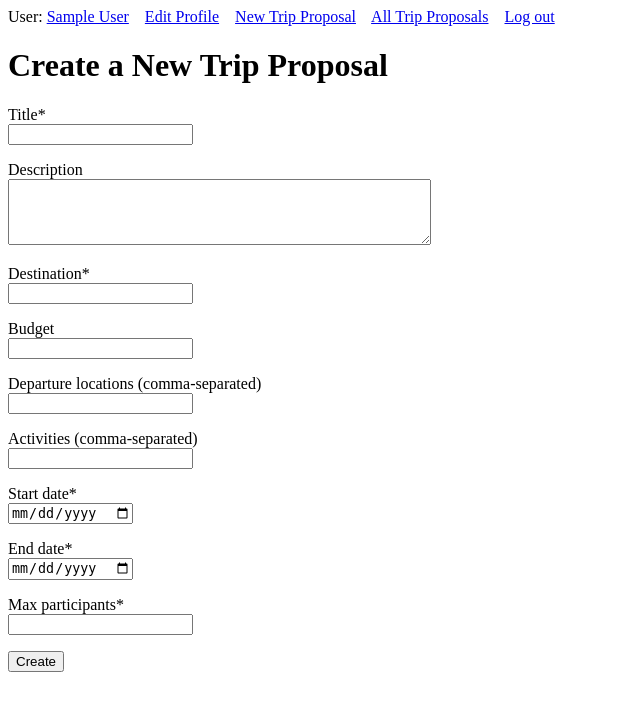
After one commit to oliverdacre/travel-together, a Flask app: page /trip/new in a window 1280 px wide. The commit adds this page. Shown: the top 711 px of the page, without its empty margins (0-640 px from the left). Run offline with Flask 3, Linux system fonts and the light colour scheme; the visitor is signed in with stand-in values (Sample User, id 1).

Commit message:
feat: new proposal, view proposal details, view list of all proposals

```diff
--- a/travel/__init__.py
+++ b/travel/__init__.py
@@ -36,6 +36,9 @@ def create_app():
     from . import auth
     app.register_blueprint(auth.bp)
 
+    from . import trip
+    app.register_blueprint(trip.bp)
+
     # Add template filter for user profile links
     @app.template_filter('user_link')
     def user_link_filter(user):
--- a/travel/templates/base.html
+++ b/travel/templates/base.html
@@ -13,6 +13,8 @@
       {% if current_user.is_authenticated %}
         <span>User: <a href="{{ url_for('main.profile', user_id=current_user.id) }}">{{ current_user.name }}</a></span>
         <a href="{{ url_for('main.edit_profile') }}">Edit Profile</a>
+        <a href="{{ url_for('trip.new_trip') }}">New Trip Proposal</a>
+        <a href="{{ url_for('trip.list_all') }}">All Trip Proposals</a>
         <a href="{{ url_for('auth.logout') }}">Log out</a>
       {% else %}
         <a href="{{ url_for('auth.login') }}">Log in</a>
--- /dev/null
+++ b/travel/templates/trip/new_trip.html
@@ -0,0 +1,44 @@
+{% extends "base.html" %}
+{% block content %}
+<h1>Create a New Trip Proposal</h1>
+
+<form method="POST">
+  <p>
+    <label>Title*</label><br>
+    <input type="text" name="title" maxlength="100" required>
+  </p>
+  <p>
+    <label>Description</label><br>
+    <textarea name="description" maxlength="500" rows="4" cols="50"></textarea>
+  </p>
+  <p>
+    <label>Destination*</label><br>
+    <input type="text" name="destination" maxlength="100" required>
+  </p>
+  <p>
+    <label>Budget</label><br>
+    <input type="number" step="0.01" name="budget">
+  </p>
+  <p>
+    <label>Departure locations (comma-separated)</label><br>
+    <input type="text" name="departure_locations" maxlength="200">
+  </p>
+  <p>
+    <label>Activities (comma-separated)</label><br>
+    <input type="text" name="activities" maxlength="200">
+  </p>
+  <p>
+    <label>Start date*</label><br>
+    <input type="date" name="start_date" required>
+  </p>
+  <p>
+    <label>End date*</label><br>
+    <input type="date" name="end_date" required>
+  </p>
+  <p>
+    <label>Max participants*</label><br>
+    <input type="number" name="max_participants" required min="1">
+  </p>
+  <p><button type="submit">Create</button></p>
+</form>
+{% endblock %}
--- /dev/null
+++ b/travel/trip.py
@@ -0,0 +1,95 @@
+from flask import Blueprint, render_template, redirect, url_for, request, flash, abort
+import flask_login
+from datetime import datetime
+from . import db
+from .model import TripProposal, ProposalStatus
+
+bp = Blueprint("trip", __name__, url_prefix="/trip")
+
+
+@bp.route("/new")
+@flask_login.login_required
+def new_trip():
+    return render_template("trip/new_trip.html")
+
+
+@bp.route("/new", methods=["POST"])
+@flask_login.login_required
+def new_trip_post():
+    title = request.form.get("title", "").strip()
+    description = request.form.get("description", "").strip()
+    destination = request.form.get("destination", "").strip()
+    budget = request.form.get("budget", "").strip()
+    departure_locations = request.form.get("departure_locations", "").strip()
+    activities = request.form.get("activities", "").strip()
+    start_date = request.form.get("start_date", "").strip()
+    end_date = request.form.get("end_date", "").strip()
+    max_participants = request.form.get("max_participants", "").strip()
+
+    if not title or not destination or not start_date or not end_date or not max_participants:
+        flash("Please fill in all required fields (title, destination, dates, max participants).")
+        return redirect(url_for("trip.new_trip"))
+
+    try:
+        start_date_obj = datetime.strptime(start_date, "%Y-%m-%d")
+        end_date_obj = datetime.strptime(end_date, "%Y-%m-%d")
+    except ValueError:
+        flash("Invalid date format. Use YYYY-MM-DD.")
+        return redirect(url_for("trip.new_trip"))
+
+    if end_date_obj < start_date_obj:
+        flash("End date must be after start date.")
+        return redirect(url_for("trip.new_trip"))
+
+    try:
+        max_participants_int = int(max_participants)
+        if max_participants_int <= 0:
+            raise ValueError
+    except ValueError:
+        flash("Max participants must be a positive number.")
+        return redirect(url_for("trip.new_trip"))
+
+    budget_value = float(budget) if budget else None
+    current_user = flask_login.current_user
+
+    new_proposal = TripProposal(
+        title=title,
+        description=description if description else None,
+        destination=destination,
+        destination_final=False,
+        budget=budget_value,
+        budget_final=False,
+        departure_locations=departure_locations if departure_locations else None,
+        departure_location_final=False,
+        activities=activities if activities else None,
+        activities_final=False,
+        start_date=start_date_obj,
+        start_date_final=False,
+        end_date=end_date_obj,
+        end_date_final=False,
+        max_participants=max_participants_int,
+        status=ProposalStatus.open,
+        creator_id=current_user.id,
+    )
+
+    db.session.add(new_proposal)
+    db.session.commit()
+
+    flash("Trip proposal created successfully!")
+    return redirect(url_for("trip.detail", trip_id=new_proposal.id))
+
+
+@bp.route("/<int:trip_id>")
+@flask_login.login_required
+def detail(trip_id):
+    proposal = db.session.get(TripProposal, trip_id)
+    if not proposal:
+        abort(404)
+    return render_template("trip/detail.html", proposal=proposal)
+
+
+@bp.route("/all")
+@flask_login.login_required
+def list_all():
+    trips = db.session.execute(db.select(TripProposal)).scalars().all()
+    return render_template("trip/list.html", trips=trips)
```
Also changed, not shown: travel/templates/trip/detail.html (added, +54 -0 lines), travel/templates/trip/list.html (added, +14 -0 lines).
